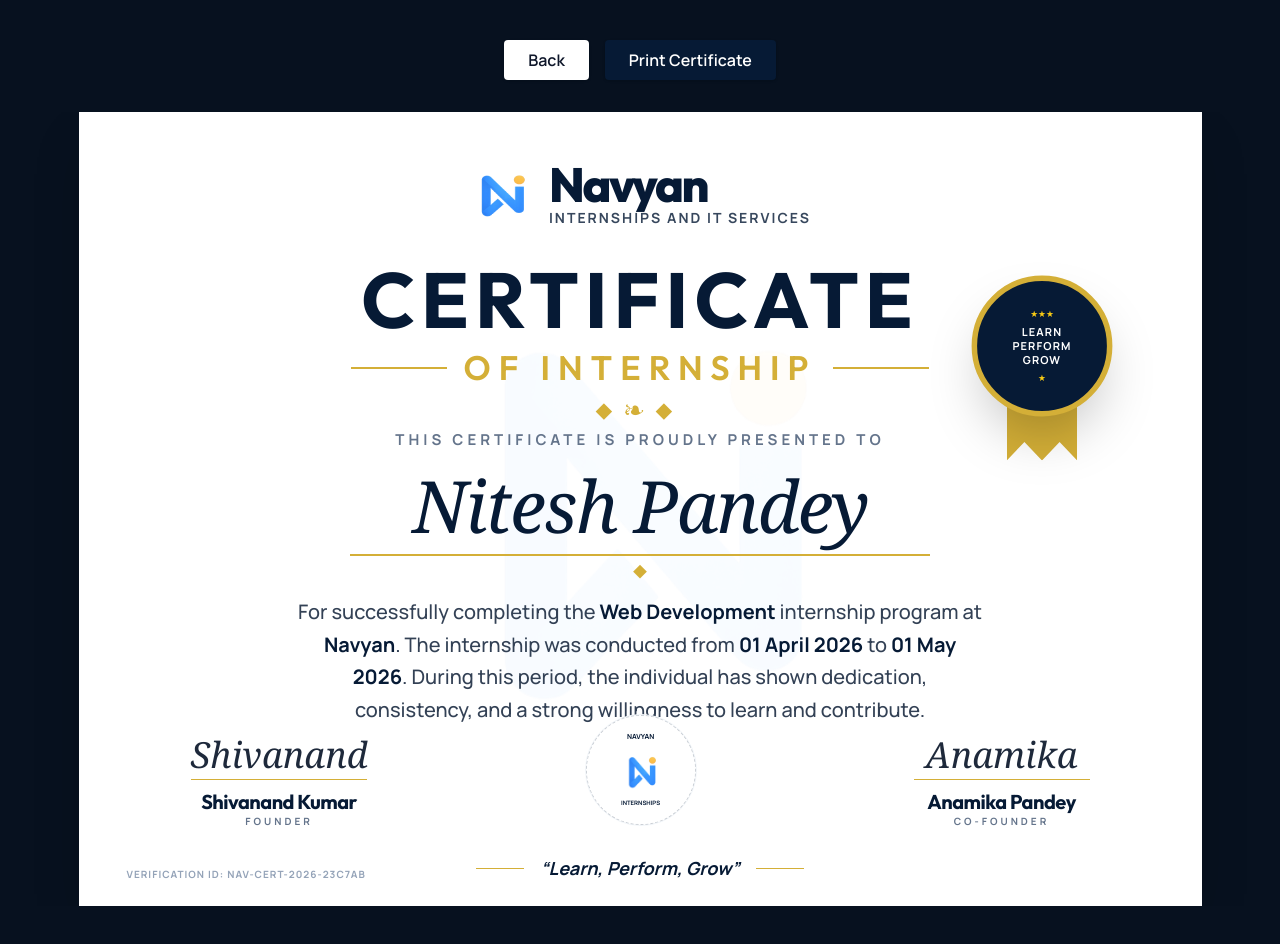
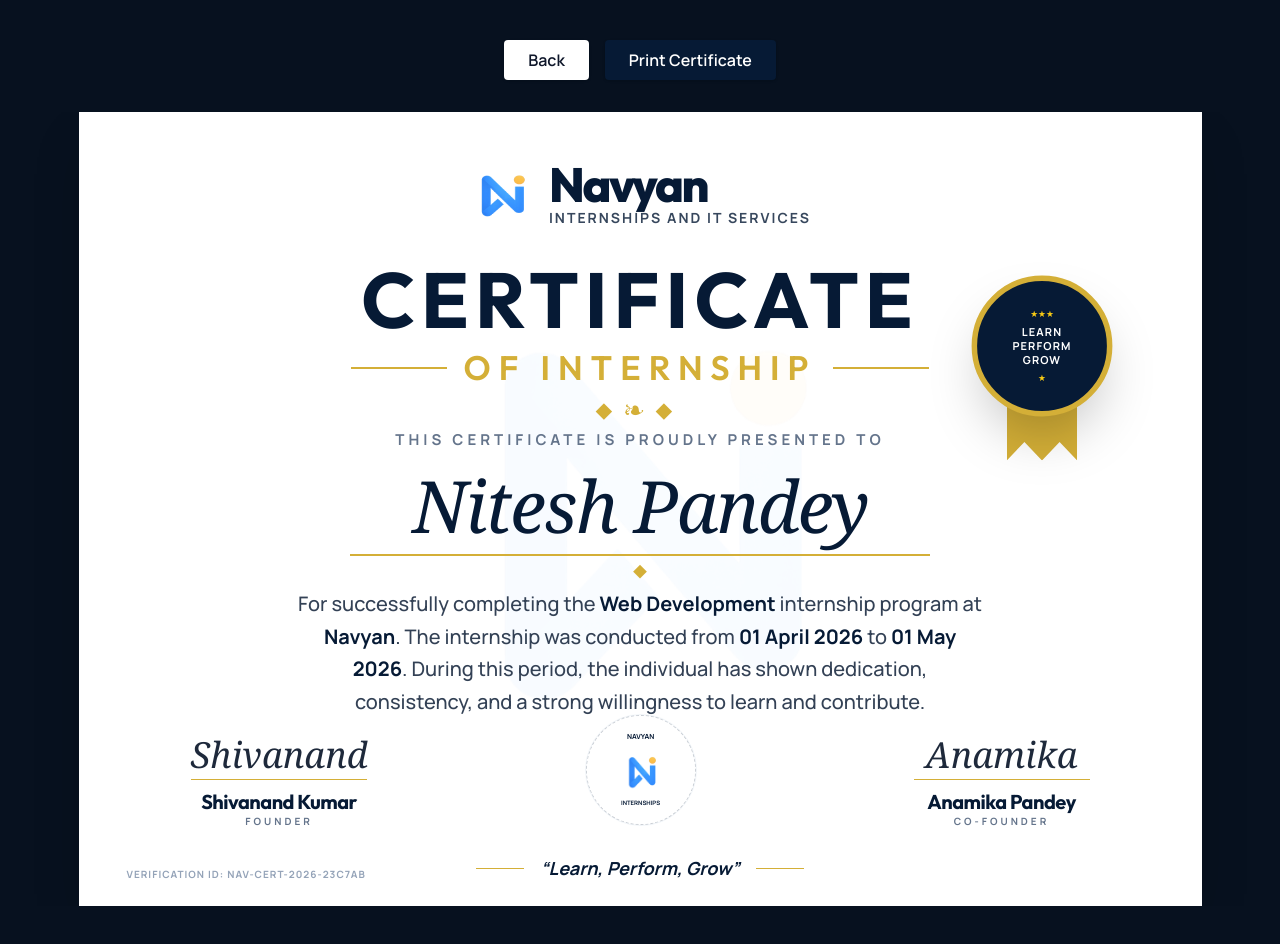
Before and after one commit to shivanand91/navyan, a React (Vite) app in the folder client/: page /documents/certificate/1 in a window 1280 px wide. Built offline with nearby package versions, Linux system fonts and the light colour scheme; no server answers.

Commit message:
offer letter and certificate designs

```diff
--- a/client/src/pages/documents/CertificatePreview.jsx
+++ b/client/src/pages/documents/CertificatePreview.jsx
@@ -73,7 +73,7 @@ export default function CertificatePreview() {
             </div>
 
             {/* Description */}
-            <div className="max-w-3xl mx-auto mt-4 text-center px-10">
+            <div className="max-w-3xl mx-auto mt-2 text-center px-10">
               <p className="text-[20px] leading-relaxed text-slate-700 font-medium">
                 For successfully completing the <span className="font-bold text-[#061a35]">{certificate.role}</span> internship program at <span className="font-bold text-[#061a35]">Navyan</span>.
                 The internship was conducted from <span className="font-bold text-[#061a35]">{certificate.startDate}</span> to <span className="font-bold text-[#061a35]">{certificate.endDate}</span>.
@@ -105,7 +105,7 @@ export default function CertificatePreview() {
                 <p className="text-[10px] font-bold tracking-[3px] text-slate-500 uppercase leading-none">Founder</p>
               </div>
 
-              <div className="w-28 h-28 rounded-full border border-slate-100 flex items-center justify-center p-1 bg-white relative">
+              <div className="w-28 h-28 rounded-full mt-1 border border-slate-100 flex items-center justify-center p-1 bg-white relative">
                 <div className="w-full h-full border border-[#061a35] border-dashed rounded-full absolute opacity-20" />
                 <div className="text-center z-10">
                    <p className="text-[7px] font-bold text-[#061a35]">NAVYAN</p>
```
